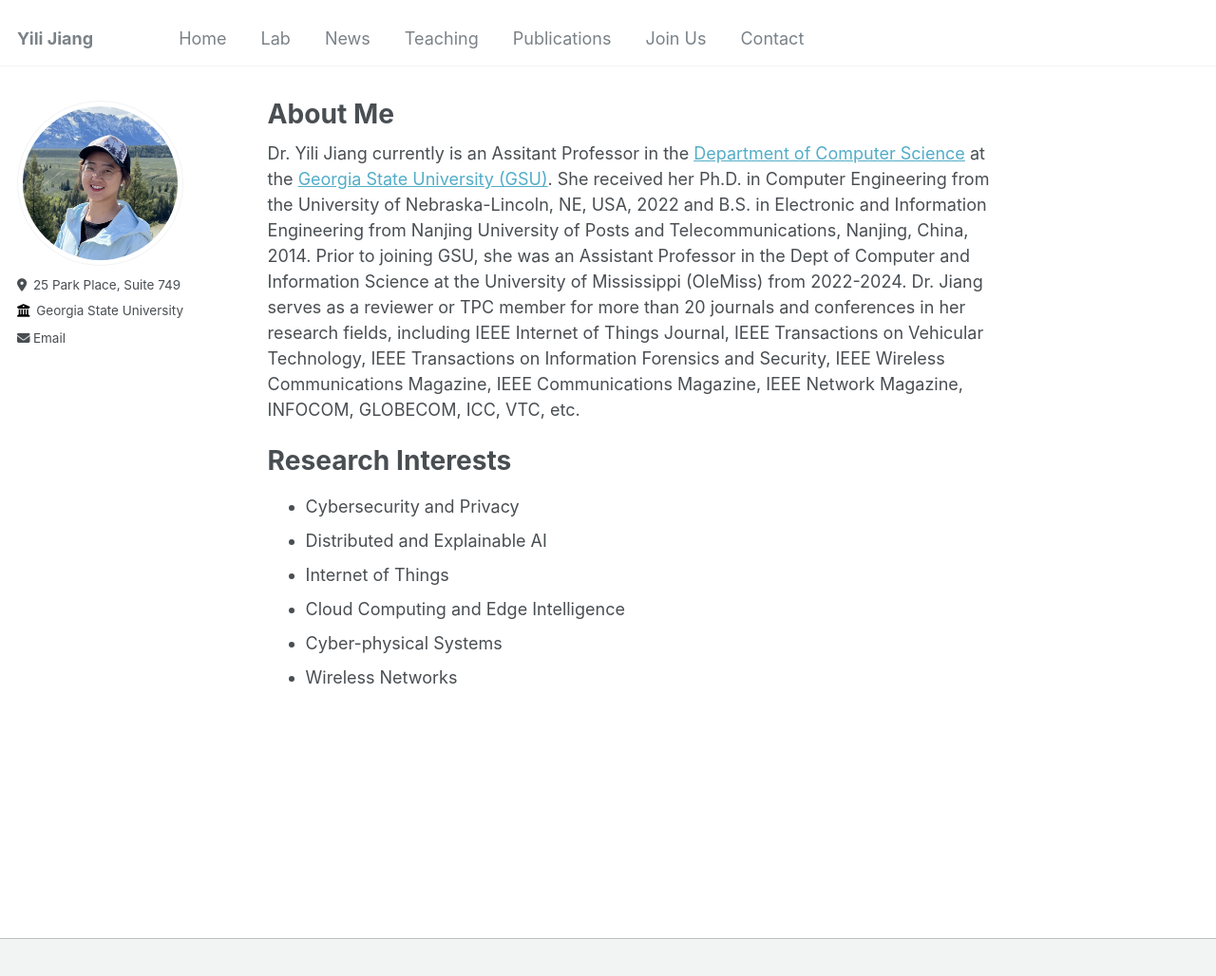
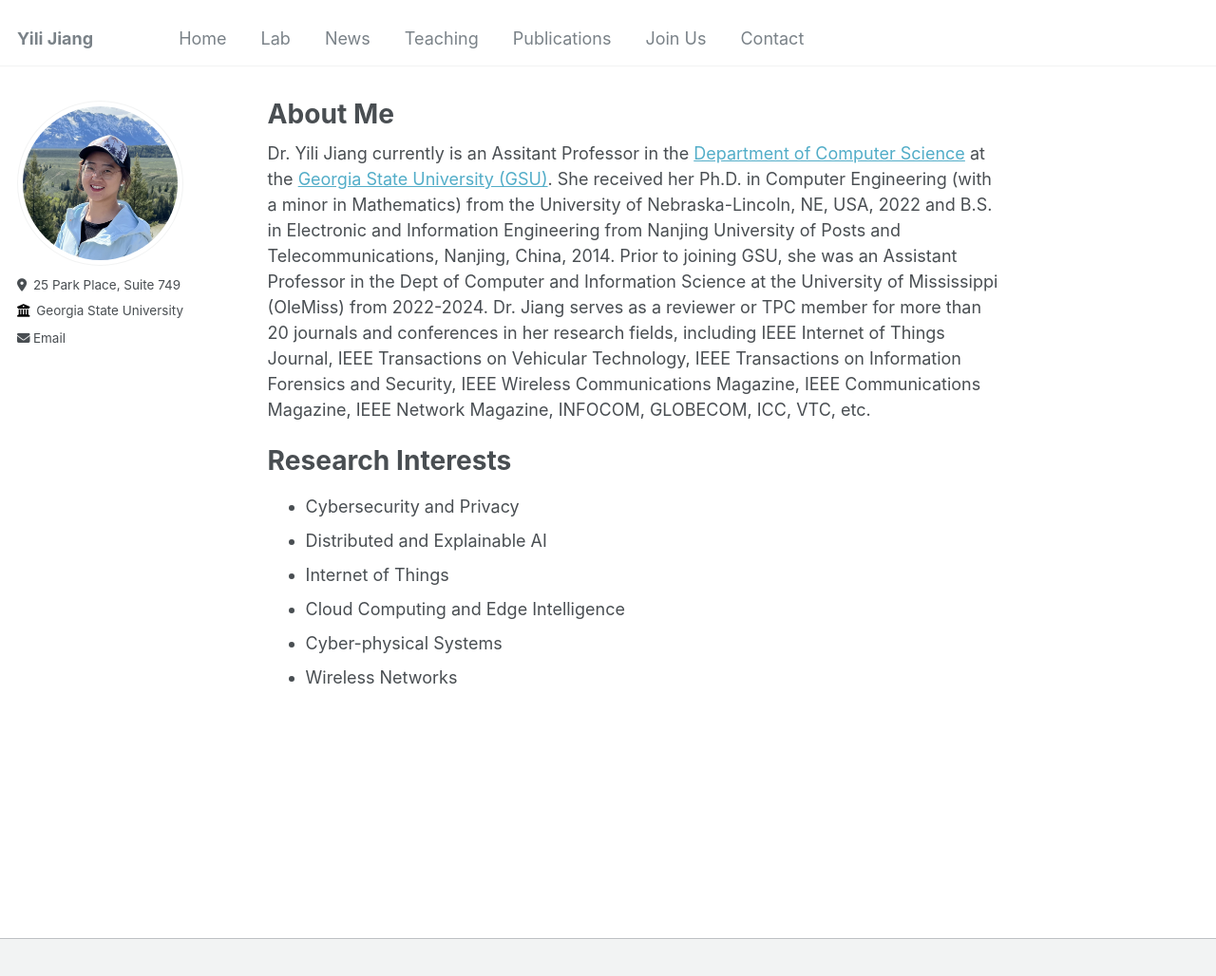
Before and after one commit to suhbrina-perry/suhbrina-perry.github.io, a Jekyll site: the page built from _pages/about.md, in a window 1280 px wide and 1061 px high. Shown: the top 1028 px of the window at 95% size. Built offline with Jekyll 4.4.1, drawn with Linux system fonts in a browser that asks for light colours.

Commit message:
Update about.md

```diff
--- a/_pages/about.md
+++ b/_pages/about.md
@@ -6,7 +6,7 @@ redirect_from:
   - /about/
   - /about.html
 ---
-Dr. Yili Jiang currently is an Assitant Professor in the [Department of Computer Science](https://csds.gsu.edu/) at the [Georgia State University (GSU)](https://www.gsu.edu/). She received her Ph.D. in Computer Engineering from the University of Nebraska-Lincoln, NE, USA, 2022 and B.S. in Electronic and Information Engineering from Nanjing University of Posts and Telecommunications, Nanjing, China, 2014. Prior to joining GSU, she was an Assistant Professor in the Dept of Computer and Information Science at the University of Mississippi (OleMiss) from 2022-2024. Dr. Jiang serves as a reviewer or TPC member for more than 20 journals and conferences in her research fields, including IEEE Internet of Things Journal, IEEE Transactions on Vehicular Technology, IEEE Transactions on Information Forensics and Security, IEEE Wireless Communications Magazine, IEEE Communications Magazine, IEEE Network Magazine, INFOCOM, GLOBECOM, ICC, VTC, etc.
+Dr. Yili Jiang currently is an Assitant Professor in the [Department of Computer Science](https://csds.gsu.edu/) at the [Georgia State University (GSU)](https://www.gsu.edu/). She received her Ph.D. in Computer Engineering (with a minor in Mathematics) from the University of Nebraska-Lincoln, NE, USA, 2022 and B.S. in Electronic and Information Engineering from Nanjing University of Posts and Telecommunications, Nanjing, China, 2014. Prior to joining GSU, she was an Assistant Professor in the Dept of Computer and Information Science at the University of Mississippi (OleMiss) from 2022-2024. Dr. Jiang serves as a reviewer or TPC member for more than 20 journals and conferences in her research fields, including IEEE Internet of Things Journal, IEEE Transactions on Vehicular Technology, IEEE Transactions on Information Forensics and Security, IEEE Wireless Communications Magazine, IEEE Communications Magazine, IEEE Network Magazine, INFOCOM, GLOBECOM, ICC, VTC, etc.
 
 Research Interests
 ======
```
